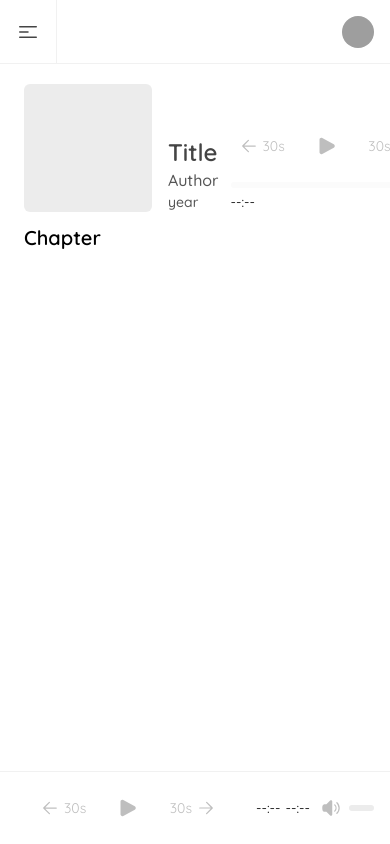
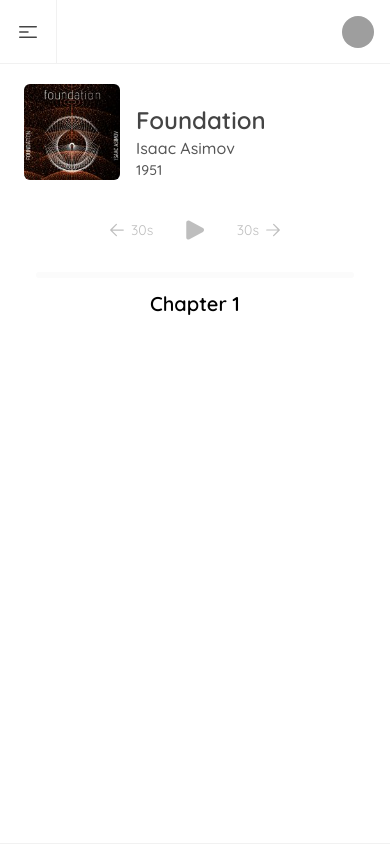
Before and after one commit to dagemdworku/heed, a React (Vite) app: page /reader in a window 390 px wide. Built offline with nearby package versions, Linux system fonts and the light colour scheme; grey boxes are pictures that could not be loaded.

Commit message:
reader mobile

```diff
--- a/src/components/layout/main-layout.tsx
+++ b/src/components/layout/main-layout.tsx
@@ -8,7 +8,6 @@ import ProfileDropdown from "../dropdowns/profile-dropdown";
 import MainLogo from "../logo/main-logo";
 import MainNavDesktop from "../nav/main-nav-desktop";
 import MainNavMobile from "../nav/main-nav-mobile";
-import AudioPlayer from "../players/audio-player";
 
 interface MainLayoutProps {}
 
@@ -116,7 +115,7 @@ const MainLayout: FunctionComponent<MainLayoutProps> = () => {
         </div>
       </div>
       <div className="w-full border-t bg-bg-l dark:bg-bg-d border-b-l dark:border-b-d">
-        <AudioPlayer />
+        {/* <AudioPlayer /> */}
       </div>
     </div>
   );
--- a/src/components/players/audio-player-components/audio-controller.tsx
+++ b/src/components/players/audio-player-components/audio-controller.tsx
@@ -51,7 +51,7 @@ const AudioController: FunctionComponent<AudioControllerProps> = (props) => {
           isStateActive
             ? "cursor-pointer hover:text-p dark:hover:text-p"
             : "opacity-25",
-          "p-2 rounded-full text-fg-l dark:text-fg-d"
+          "p-3 rounded-full text-fg-l dark:text-fg-d"
         )}
         onClick={() => {
           if (state!.paused) audioPlayerService.play();
@@ -60,9 +60,9 @@ const AudioController: FunctionComponent<AudioControllerProps> = (props) => {
         disabled={!isStateActive}
       >
         {!isStateActive || state.paused ? (
-          <PlayIcon className="w-6 h-6" />
+          <PlayIcon className="w-7 h-7" />
         ) : (
-          <PauseIcon className="w-6 h-6" />
+          <PauseIcon className="w-7 h-7" />
         )}
       </button>
 
--- a/src/components/players/audio-player-components/seeker-slider.tsx
+++ b/src/components/players/audio-player-components/seeker-slider.tsx
@@ -30,7 +30,7 @@ const SeekerSlider: FunctionComponent<SeekerSliderProps> = (props) => {
     <div
       ref={seekAreaRef}
       className={classNames(
-        isStateActive ? "cursor-pointer" : "",
+        isStateActive ? "sm:cursor-pointer" : "",
         "relative flex items-center flex-1 h-full"
       )}
     >
@@ -84,7 +84,7 @@ const SeekerSlider: FunctionComponent<SeekerSliderProps> = (props) => {
               className={classNames(
                 !!seek!.isSliding ? "opacity-0" : "",
                 state.paused ? "bg-fg-l-s-i dark:bg-fg-d-s-i" : "bg-p",
-                "absolute w-[6px] h-3 rounded-sm"
+                "absolute w-[6px] h-3 rounded-sm hidden sm:block"
               )}
               style={{
                 marginTop: "-3px",
@@ -106,7 +106,7 @@ const SeekerSlider: FunctionComponent<SeekerSliderProps> = (props) => {
               }}
             />
             <div
-              className="absolute w-[6px] h-3 rounded-sm bg-p"
+              className="absolute w-[6px] h-3 rounded-sm bg-p hidden sm:block"
               style={{
                 marginTop: "-3px",
                 marginLeft: `calc(${seek.value * 100}% - 3px)`,
--- a/src/components/players/audio-player.tsx
+++ b/src/components/players/audio-player.tsx
@@ -49,10 +49,10 @@ const AudioPlayer: FunctionComponent<AudioPlayerProps> = (props) => {
   if (isMobile) {
     return (
       <div className="flex flex-col w-full px-3">
-        <div className="flex justify-between">
+        <div className="flex justify-center sm:justify-between">
           {/* Audio controller */}
           {playbackController}
-          <div className="flex items-center">
+          <div className="items-center hidden sm:flex">
             {/* Volume button */}
             {volumeController}
 
@@ -65,7 +65,7 @@ const AudioPlayer: FunctionComponent<AudioPlayerProps> = (props) => {
           {/* Audio seeker */}
           {timelineSeeker}
           <div className="h-1"></div>
-          <div className="flex justify-between">
+          <div className="justify-between hidden  sm:flex">
             {/* Audio current time stamp */}
             {mediaCurrentTime}
 
--- a/src/pages/reader.tsx
+++ b/src/pages/reader.tsx
@@ -26,31 +26,44 @@ const ReaderPage: FunctionComponent<ReaderPageProps> = () => {
   const fragment = bookPlayerServiceSnapshot.fragment;
   const state = audioPlayerServiceSnapshot.state;
 
+  const scrollToWord = document.getElementById("scroll-to-word");
+  if (scrollToWord) {
+    scrollToWord.scrollIntoView({
+      behavior: "smooth",
+      block: "center",
+    });
+  }
+
   return (
     <div className="flex flex-col h-full px-6 py-5 overflow-hidden bg-bg-l dark:bg-bg-d">
       <div className="flex-none">
-        <div className="flex items-end">
+        <div className="flex flex-col sm:items-end sm:flex-row">
           <div className="flex items-end flex-1">
-            <div className="w-32 h-32 rounded-md bg-bg-l-s-i dark:bg-bg-d-s-i"></div>
+            {/* Book artwork */}
+            <div className="w-24 h-24 overflow-hidden rounded-md sm:w-32 sm:h-32 bg-bg-l-s-i dark:bg-bg-d-s-i">
+              <img className="w-full h-full" src="/001.jpeg" alt="Cover" />
+            </div>
+
+            {/* Book: Title, Author, and published year */}
             <div className="flex-1 ml-4">
               <h3 className="text-2xl font-semibold text-fg-l-s dark:text-fg-d-s">
-                Title
+                Foundation
               </h3>
               <h2 className="text-base font-medium text-fg-l-s-i dark:text-fg-d-s-i">
-                Author
+                Isaac Asimov
               </h2>
               <h2 className="text-sm font-medium text-fg-l-s-i dark:text-fg-d-s-i">
-                year
+                1951
               </h2>
             </div>
           </div>
-          <div className="flex-1 ">
+          <div className="mt-6 sm:flex-1 sm:my-0">
             <AudioPlayer isMobile={true} />
           </div>
         </div>
-        <div className="mt-3">
-          <h1 className="text-xl font-semibold text-fg-l dark:text-fg-d">
-            Chapter
+        <div className="my-2">
+          <h1 className="text-xl font-semibold text-center text-fg-l dark:text-fg-d sm:text-start">
+            Chapter 1
           </h1>
         </div>
       </div>
@@ -69,6 +82,15 @@ const ReaderPage: FunctionComponent<ReaderPageProps> = () => {
               >
                 {fragment?.children.map((fragment) => (
                   <span
+                    id={
+                      isBetween(
+                        state?.time,
+                        Number(fragment.begin),
+                        Number(fragment.end)
+                      )
+                        ? "scroll-to-word"
+                        : undefined
+                    }
                     key={fragment.id}
                     className={classNames(
                       isBetween(
```
Also changed, not shown: public/001.jpeg (added).
